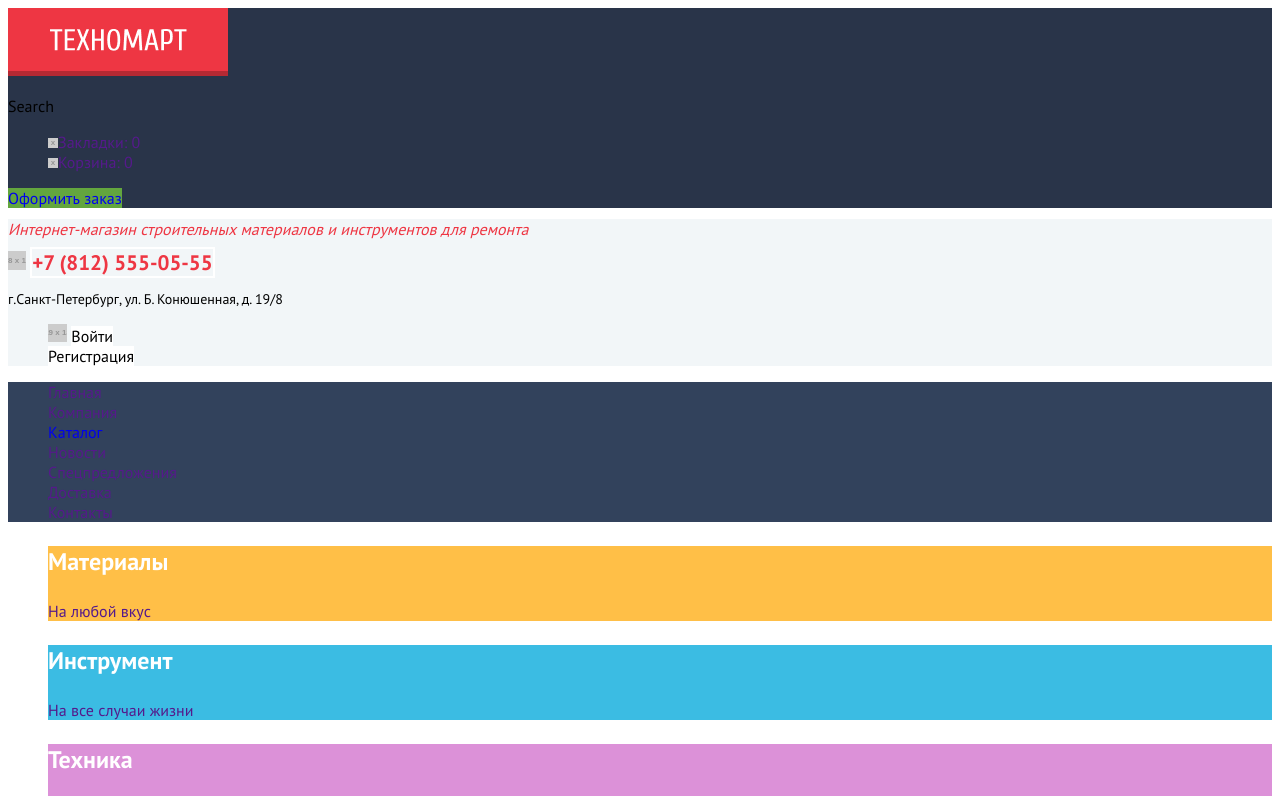
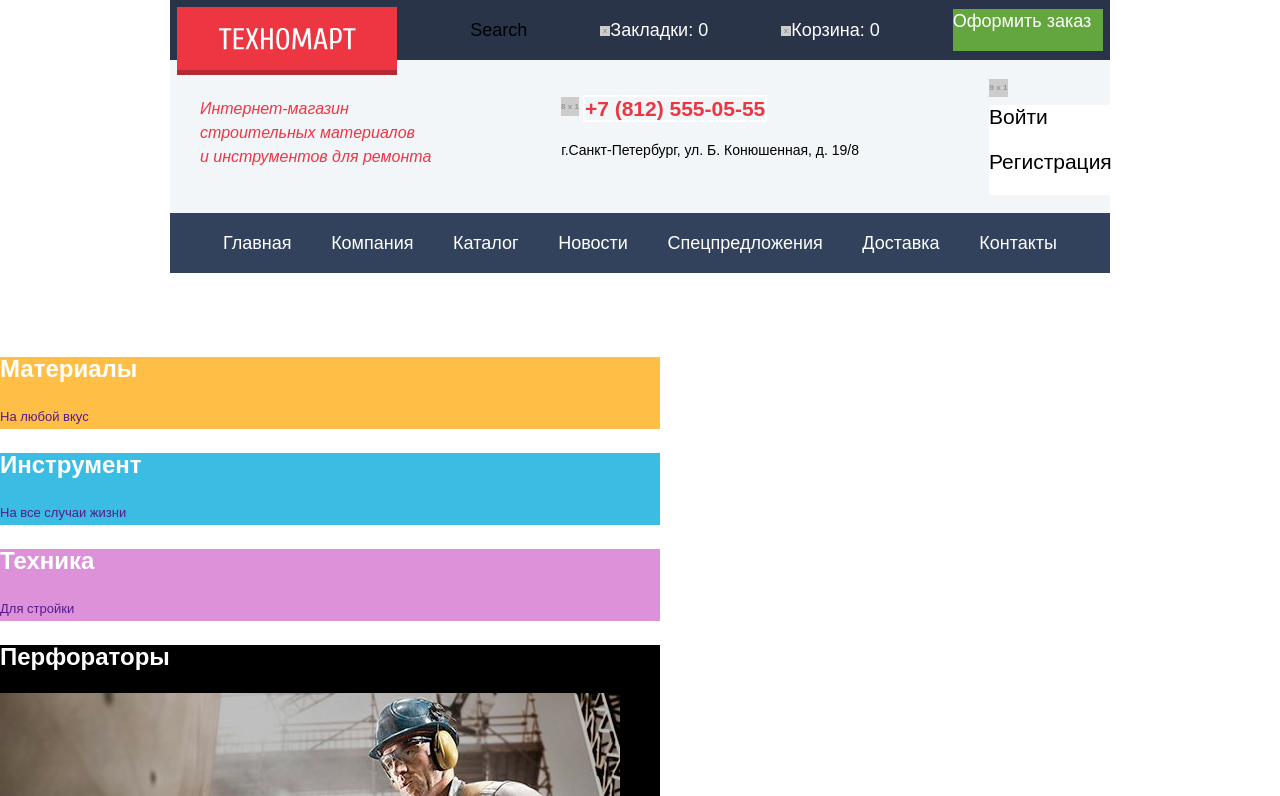
Before and after one commit to iDarina/1529445-technomart-29, a plain HTML site: page index.html in a window 1280 px wide. Shown: the top 796 px of the page. Drawn offline with Linux system fonts and the light colour scheme; placeholder pictures from the web are drawn by us; a web font is replaced by a local one.

Commit message:
гриды

```diff
--- a/css/style.css
+++ b/css/style.css
@@ -12,35 +12,123 @@
 	--purple: #DC91D8;
 	--green: #8ED78F;
 }
+
+/* ОБЩИЕ СТИЛИ */
+
+html {
+	-webkit-box-sizing: border-box;
+	box-sizing: border-box;
+  }
 body {
-	font-family: Cuprum, PT Sans, sans-serif;
+
+	margin: 0 auto;
+	background-color: #ffffff;
+	color: #000000;
+	font-family: 'Cuprum', 'Arial', sans-serif;
+	font-size: 13px;
+	line-height: 24px;
+
 }
+
+
 .link {
 	text-decoration: none;
 
 }
 .list {
-	list-style-type: none;
+	list-style: none;
+	padding: 0;
+	margin: 0;
+}
+header {
+	font-family: Cuprum, Arial, sans-serif;
+
+
+}
+header a {
+	color: white;
+}
+.wrapper {
+	background-color: var(--basic-dark-blue);
+	width: 940px;
+	margin: auto;
+	padding: auto;
+
+
 }
 .topbar {
-	background-color: var(--basic-dark-blue);
+	width: 940px;
+	heigth: 60px;
+	display: flex;
+	gap: 73px;
+	justify-content: center;
+	align-items: center;
+	font-size: 18px;
+ }
+  .topbar ul {
+	display: flex;
+	gap: 73px;
+}
+.checkout-wrapper {
+
+	background-color: #63A63E;
+	width: 150px;
+	height: 42px;
+	justify-content: center;
+}
+.checkout {
+	align-self: center;
+}
+
+
+.logo {
+	width: 220px;
+	height: 47px;
+	padding: 0;
+	margin: 0;
+}
+
+.main-navigation a {
+	color: white;
+}
+.main-navigation {
+	display: flex;
+	font-size: 18px;
+	width: 940;
+	height: 60px;
 }
 
 .middlebar {
 	background-color: var(--basic-light-grey);
+	display: flex;
+	align-items: center;
+	justify-content: space-between;
+
 }
 .header-button {
 	background-color: white;
 	color: black;
+	font-family: Cuprum, Arial, sans-serif;
+	font-size: 21px;
+	width: 121px;
+	height: 45px;
+	display: flex;
+
 }
 .checkout {
 	background-color: var(--basic-green);
+	margin: 0px;
 }
 .main-title {
 	color: var(--basic-red);
 	font-style: italic;
 	font-weight: normal;
 	font-size: 16px;
+	margin-top: 37px;
+	margin-bottom: 44px;
+	margin-left: 30px;
+	margin-right: 0px;
+
 }
 .tel-header {
 	font-style: normal;
@@ -55,13 +143,22 @@ body {
 }
 .main-navigation {
 	background-color: var(--basic-light-blue);
+	justify-content: space-between;
+	align-items: center;
+	padding-right: 53px;
+	padding-left: 53px;
+	margin-bottom: 60px;
 }
+
 .block-header {
-	font-weight: 700;
 	font-size: 24px;
+
+
+
 }
 .orange {
 	background-color: var(--orange);
+
 }
 .blue {
 	background-color: var(--blue);
@@ -78,6 +175,11 @@ body {
 }
 .offers {
 	color: white;
+	display: flex;
+
+}
+.drells {
+	visibility: hidden;
 }
 
 .section-header {
@@ -86,15 +188,32 @@ body {
 	font-size: 30px;
 	font-family: Cuprum;
 	font-style: normal;
+
+}
+.popular-manufacturers {
+    display: grid;
+	grid-template-columns: 1fr 1fr 1fr 1fr;
+	grid-template-rows: 1fr 1fr;
+	gap: 20px;
 }
 .popular-goods a {
 	color: black;
 }
+.popular-goods-carts {
+	display: flex;
+	flex-direction: row;
+}
 .basic-button {
-	color: white;
-	background-color: var(--basic-red);
+	border-radius: 3px;
 	font-size: 14px;
+	line-height: 18px;
+	color: #ffffff;
+	background-color: #161d29;
+	text-transform: uppercase;
 }
+.button:hover {
+	background-color: #ca2c37;
+  }
 .old-price {
 	color: #A9A9A9;
 	font-weight: bold;
--- a/index.html
+++ b/index.html
@@ -10,17 +10,20 @@
   <body>
 
 <header>
+	<div class="wrapper">
 			<div class="topbar">
-		<a class="link" href=""><img src="img/logo.png" alt="logo"></a>
+				<a class="link logo" href=""><img src="img/logo.png" alt="logo"></a>
 				<p>Search</p>
 				<ul class="list">
 					<li><a class="link" href=""><img src="//placehold.it/10x10" alt="">Закладки: 0</a></li>
 					<li><a class="link" href=""><img src="//placehold.it/10x10" alt="">Корзина: 0</a></li>
 					</ul>
+					<div class="checkout-wrapper">
 						<a class="checkout link" href="cart.html">Оформить заказ</a>
 					</div>
+			</div>
 		<div class="middlebar">
-		<h1 class="main-title">Интернет-магазин строительных материалов и инструментов для ремонта</h1>
+			<h1 class="main-title">Интернет-магазин <br> строительных материалов <br> и инструментов для ремонта</h1>
 			<address>
 				<img src="//placehold.it/18x19" alt="">
 				<a class="tel-header link"href="tel:+78125550555">+7 (812) 555-05-55</a>
@@ -35,6 +38,7 @@
 				</li>
 			</ul>
 		</div>
+
 		<nav>
 			<ul  class="main-navigation list">
 				<li><a class="link" href="">Главная</a></li>
@@ -46,7 +50,7 @@
 				<li><a class="link" href="">Контакты</a></li>
 			</ul>
 		</nav>
-
+	</div>
 </header>
 
 <main>
@@ -71,7 +75,7 @@
 					<p>Настоящие мужские игрушки</p>
 					<a class="basic-button link" href="">Открыть каталог</a>
 					<ul>
-						<li class="black">
+						<li class="black drells">
 							<h3 class="block-header">Дрели</h3>
 							<img src="img/drills.jpg" width="620" height="266" alt="Дрели">
 							<p>Соседям на радость!</p>
@@ -96,7 +100,7 @@
 			<h2>Популярные товары:</h2>
 			<a href="" class="basic-button link">Все популярные товары</a>
 		</div>
-			<ul class="list">
+			<ul class="list popular-goods-carts">
 				<li>
 					<img src="img/snippet-32961 copy 3.jpg" width="184" height="164" alt="Перфоратор BOSCH BFG 9000">
 					<a class="link-name" href="">Перфоратор BOSCH BFG 9000</a>
@@ -146,7 +150,7 @@
 			<h2>Популярные производители:</h2>
 			<a href="" class="basic-button link">Все производители</a>
 		</div>
-		<ul class="list">
+		<ul class="list popular-manufacturers">
 			<li>
 				<a class="link" href=""><img src="img/bosch.png" width="220" height="145" alt="BOSCH"></a>
 			</li>
```
Lines whose indentation alone changed are shown as unchanged.
